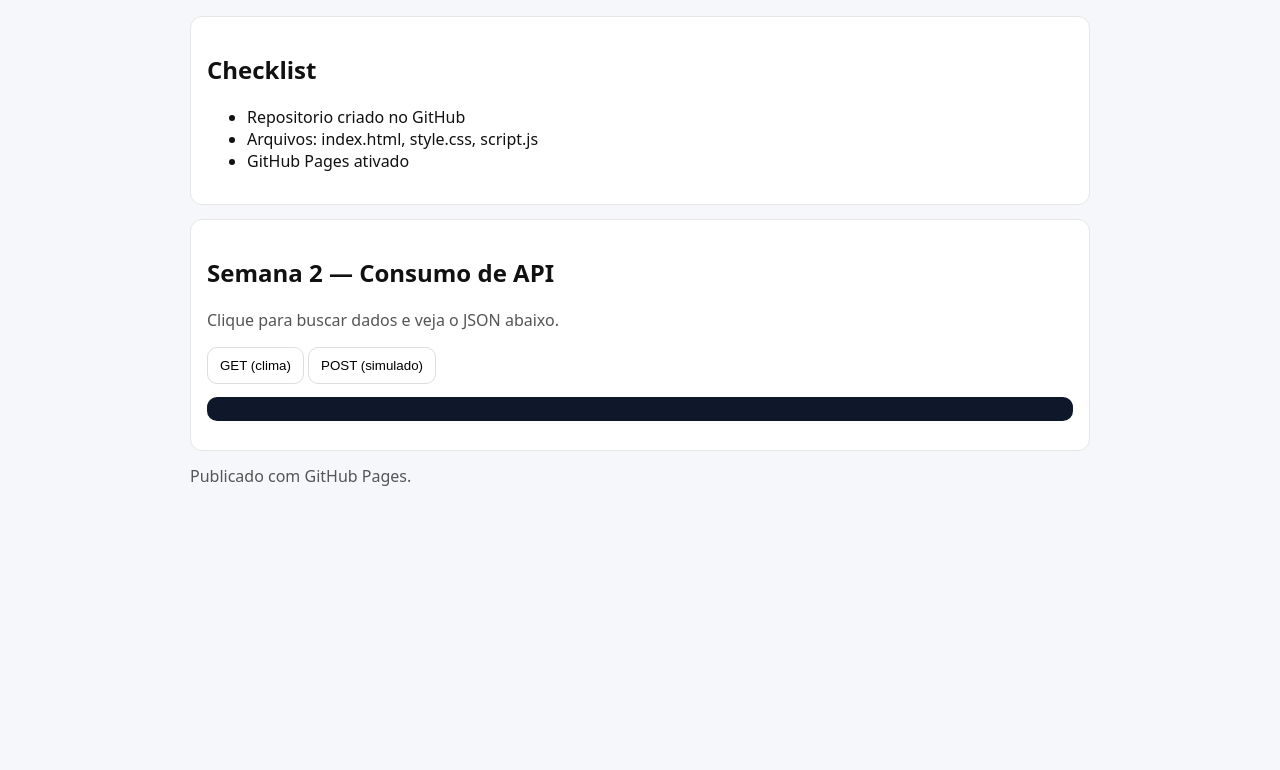
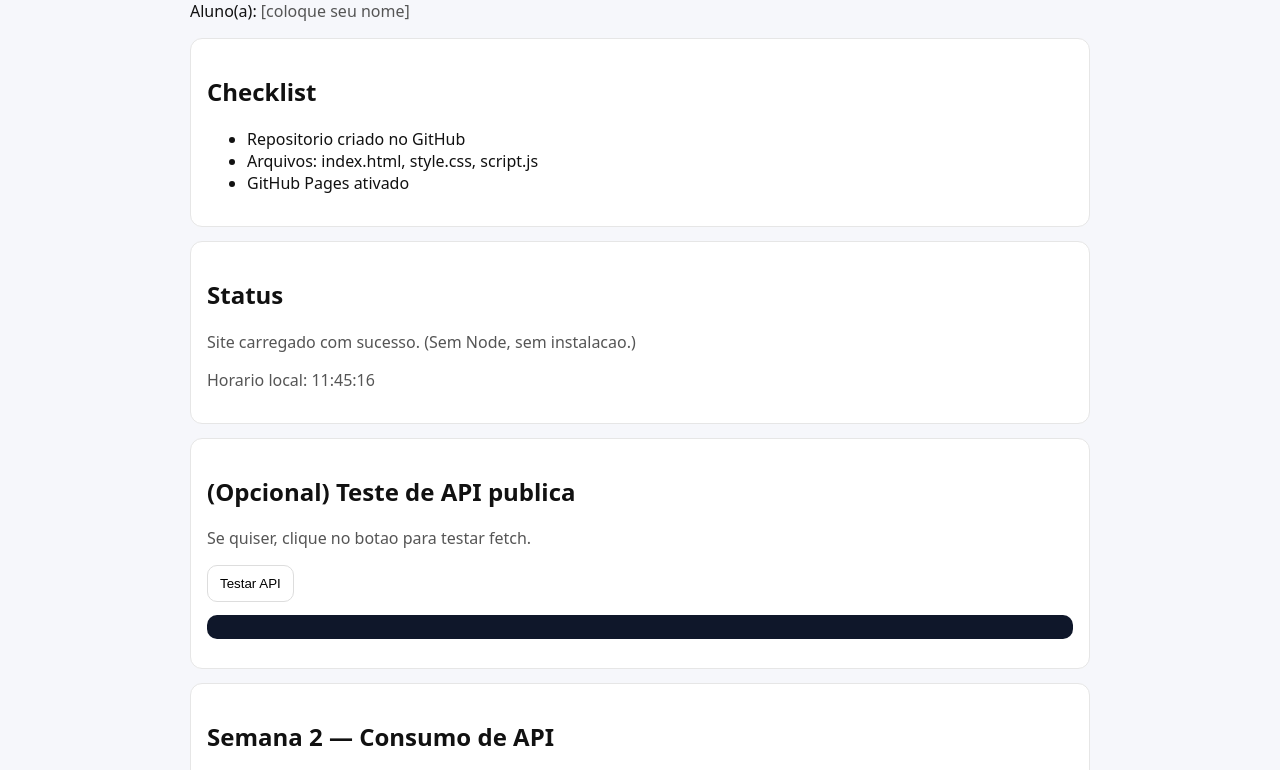
Before and after one commit to LucasRMarchetti/nuvem-semana1-lucas-marchetti, a plain HTML site: page index.html in a window 1280 px wide. Shown: the part 105-875 px from the top of the page. Before the commit the page ends 800 px from the top, so only its background shows below. Drawn offline with Linux system fonts and the light colour scheme.

Commit message:
Refactor index.html to add new sections and elements

```diff
--- a/index.html
+++ b/index.html
@@ -2,13 +2,17 @@
 <html lang="pt-BR">
 <head>
 <meta charset="utf-8" />
- <meta name="viewport" content="width=device-width, initial-scale=1" />  <title>Semana 1 - Hello Cloud</title>
+
+Página 2
+
+<meta name="viewport" content="width=device-width, initial-scale=1" />
+<title>Semana 1 - Hello Cloud</title>
 <link rel="stylesheet" href="style.css" />
 </head>
 <body>
 <main class="container">
 <h1>Hello Cloud (Semana 1)</h1>
-<p>Aluno(a): <span class="muted">Lucas Ramos Marchetti</span></p>
+<p>Aluno(a): <span class="muted">[coloque seu nome]</span></p>
 <section class="card">
 <h2>Checklist</h2>
 <ul>
@@ -16,6 +20,17 @@
 <li>Arquivos: index.html, style.css, script.js</li>
 <li>GitHub Pages ativado</li>
 </ul>
+</section>
+<section class="card">
+<h2>Status</h2>
+<p id="status" class="muted">Carregando...</p>
+<p class="muted">Horario local: <span id="clock">--:--</span></p>
+</section>
+<section class="card">
+<h2>(Opcional) Teste de API publica</h2>
+<p class="muted">Se quiser, clique no botao para testar fetch.</p>
+<button id="btn">Testar API</button>
+<pre id="api" class="code"></pre>
 </section>
  <section class="card">
 <h2>Semana 2 — Consumo de API</h2>
@@ -28,6 +43,6 @@
 Publicado com GitHub Pages.
 </footer>
 </main>
-<script type="module" src="webpage_content_reporter.js"></script>
+<script src="script.js"></script>
 </body>
 </html>
```
Lines whose indentation alone changed are shown as unchanged.
